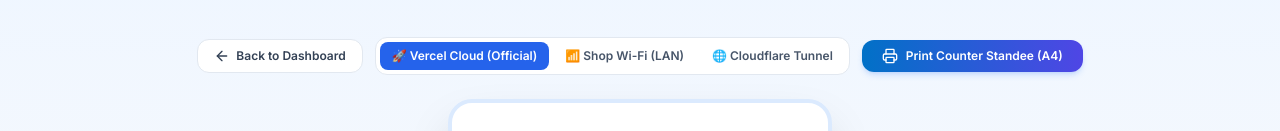
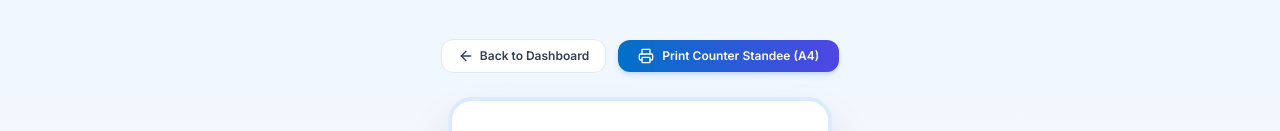
Before and after one commit to Sayantanmaji2005/PRINTX, a Next.js app in the folder client/admin/: page /standee in a window 1280 px wide. Shown: the top 131 px of the page. Built offline with nearby package versions, Linux system fonts and the light colour scheme; no server answers.

Commit message:
feat(standee): use single official shop QR standee routing to vercel production URL

```diff
--- a/client/admin/src/app/standee/page.tsx
+++ b/client/admin/src/app/standee/page.tsx
@@ -9,7 +9,6 @@ function StandeeContent() {
   const searchParams = useSearchParams();
   const slug = searchParams.get('slug') || 'printx-shop';
   const [shop, setShop] = useState<any>(null);
-  const [networkMode, setNetworkMode] = useState<'vercel' | 'local' | 'cloudflare'>('vercel');
 
   useEffect(() => {
     if (!slug) return;
@@ -20,18 +19,8 @@ function StandeeContent() {
       .catch((err) => console.error(err));
   }, [slug]);
 
-  const vercelBaseUrl = process.env.NEXT_PUBLIC_CUSTOMER_URL || 'https://printx-customer.vercel.app';
-  const localBaseUrl = 'http://192.168.0.103:3000';
-  const cloudflareBaseUrl = 'https://bye-belong-enquiries-shape.trycloudflare.com';
-
-  const activeBaseUrl =
-    networkMode === 'vercel'
-      ? vercelBaseUrl
-      : networkMode === 'local'
-      ? localBaseUrl
-      : cloudflareBaseUrl;
-
-  const customerUrl = `${activeBaseUrl}/shop/${slug}`;
+  const baseUrl = process.env.NEXT_PUBLIC_CUSTOMER_URL || 'https://printx-customer.vercel.app';
+  const customerUrl = `${baseUrl}/shop/${slug}`;
   const qrUrl = `https://api.qrserver.com/v1/create-qr-code/?size=450x450&data=${encodeURIComponent(customerUrl)}`;
 
   return (
@@ -45,43 +34,6 @@ function StandeeContent() {
           <ArrowLeft className="w-4 h-4" />
           <span>Back to Dashboard</span>
         </Link>
-
-        {/* QR Source Mode Selector */}
-        <div className="flex items-center bg-white p-1 rounded-xl border border-slate-200 shadow-xs text-xs font-semibold gap-1">
-          <button
-            type="button"
-            onClick={() => setNetworkMode('vercel')}
-            className={`px-3 py-1.5 rounded-lg transition-all ${
-              networkMode === 'vercel'
-                ? 'bg-blue-600 text-white shadow-xs'
-                : 'text-slate-600 hover:text-slate-900'
-            }`}
-          >
-            🚀 Vercel Cloud (Official)
-          </button>
-          <button
-            type="button"
-            onClick={() => setNetworkMode('local')}
-            className={`px-3 py-1.5 rounded-lg transition-all ${
-              networkMode === 'local'
-                ? 'bg-emerald-600 text-white shadow-xs'
-                : 'text-slate-600 hover:text-slate-900'
-            }`}
-          >
-            📶 Shop Wi-Fi (LAN)
-          </button>
-          <button
-            type="button"
-            onClick={() => setNetworkMode('cloudflare')}
-            className={`px-3 py-1.5 rounded-lg transition-all ${
-              networkMode === 'cloudflare'
-                ? 'bg-amber-600 text-white shadow-xs'
-                : 'text-slate-600 hover:text-slate-900'
-            }`}
-          >
-            🌐 Cloudflare Tunnel
-          </button>
-        </div>
 
         <button
           onClick={() => window.print()}
```
Also changed, not shown: 7 other files (tests, documents, lock files or other folders).
